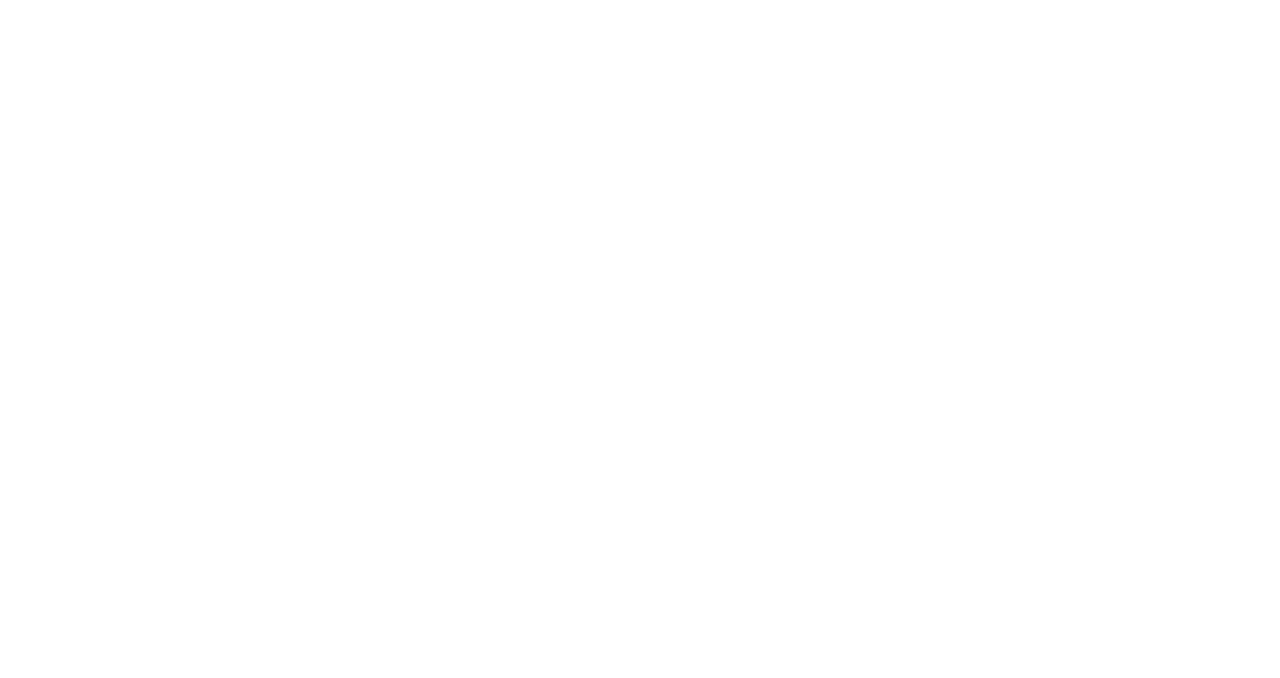
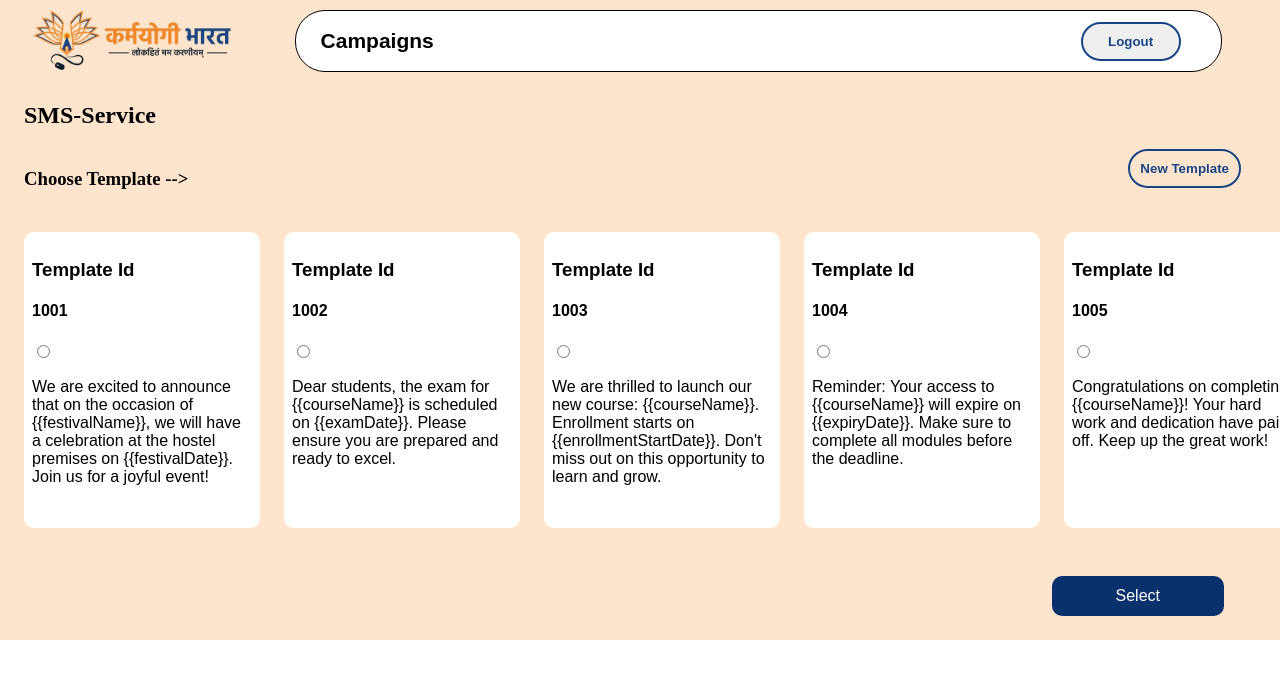
Before and after one commit to sagarkori143/iGotKarmayogi-Notifications-Module, an Angular app: page /templates in a window 1280 px wide. Before the commit this address led to /. Shown: the top 678 px of the page. Built offline with nearby package versions, Linux system fonts and the light colour scheme.

Commit message:
Added the template selector component

```diff
--- a/src/app/app.component.ts
+++ b/src/app/app.component.ts
@@ -3,11 +3,12 @@
 import { HomeComponent } from './components/home/home.component';
 import { NavbarComponent } from './components/navbar/navbar.component';
 import { CampaignsComponent } from './components/campaigns/campaigns.component';
+import { TemplateSelectorComponent } from './components/template-selector/template-selector.component';
 
 @Component({
   selector: 'app-root',
   standalone: true,
-  imports: [RouterOutlet,HomeComponent,NavbarComponent,CampaignsComponent],
+  imports: [RouterOutlet,HomeComponent,NavbarComponent,CampaignsComponent,TemplateSelectorComponent],
   templateUrl: './app.component.html',
   styleUrl: './app.component.css'
 })
--- a/src/app/app.routes.ts
+++ b/src/app/app.routes.ts
@@ -1,8 +1,12 @@
 import { Routes } from '@angular/router';
 import { CampaignsComponent } from './components/campaigns/campaigns.component';
 import { HomeComponent } from './components/home/home.component';
+import { TemplateSelectorComponent } from './components/template-selector/template-selector.component';
+import { UseTemplateComponent } from './components/use-template/use-template.component';
 
 export const routes: Routes = [
     { path: '', component: HomeComponent },
     { path: 'campaign', component: CampaignsComponent },
+    {path:'templates',component:TemplateSelectorComponent},
+    { path: 'usetemplate/:id', component: UseTemplateComponent }
 ];
--- a/src/app/components/campaigns/campaigns.component.html
+++ b/src/app/components/campaigns/campaigns.component.html
@@ -1,7 +1,7 @@
 <div class="Container">
     <app-navbar/>
     <div class="Content">
-      <div *ngFor="let event of EventsList" class="CampaignBox">
+      <div *ngFor="let event of EventsList" class="CampaignBox" routerLink="/templates">
          <img src={{event.img}}/>
          <h3>{{event.title}}</h3>
          <p>{{event.description}}</p>
--- a/src/app/components/campaigns/campaigns.component.ts
+++ b/src/app/components/campaigns/campaigns.component.ts
@@ -1,11 +1,12 @@
 import { Component } from '@angular/core';
 import { NavbarComponent } from '../navbar/navbar.component';
 import { CommonModule } from '@angular/common';
+import { RouterLink, RouterModule } from '@angular/router';
 
 @Component({
   selector: 'app-campaigns',
   standalone: true,
-  imports: [NavbarComponent,CommonModule],
+  imports: [NavbarComponent,CommonModule,RouterModule],
   templateUrl: './campaigns.component.html',
   styleUrl: './campaigns.component.css'
 })
--- a/src/app/components/navbar/navbar.component.css
+++ b/src/app/components/navbar/navbar.component.css
@@ -13,6 +13,7 @@
 
 .Container img {
     mix-blend-mode: multiply;
+    cursor: pointer;
 }
 
 .MainArea {
--- a/src/app/components/navbar/navbar.component.html
+++ b/src/app/components/navbar/navbar.component.html
@@ -1,5 +1,5 @@
 <div class="Container">
-    <img src="karmyogi_logo.png" height="60px">
+    <img routerLink="/campaign" src="karmyogi_logo.png" height="60px">
     <div class="MainArea">
         <h2>{{Campaigns}}</h2>
         <button routerLink="/">Logout</button>
--- /dev/null
+++ b/src/app/components/template-selector/template-selector.component.css
@@ -0,0 +1,69 @@
+body {
+    font-family: Arial, sans-serif; /* Default font for the entire body */
+}
+.Container{
+    background-color:#FDE5CD ;
+    display: flex;
+    flex-direction: column;
+}
+.Upper h2{
+    padding-inline: 1.5rem;
+}
+.Header{
+    display: flex;
+    justify-content: space-between;
+    padding-inline: 1.5rem;
+}
+.Header button {
+    height: 65%;
+    margin-right: 15px;
+    padding: 10px;
+    border-radius: 30px;
+    font-family: 'Poppins', sans-serif;
+    cursor: pointer;
+    color: #184486;
+    font-weight: bold;
+    border: solid #184486 2px;
+    background-color: transparent;
+}
+.Header button:hover {
+    background-color: #184486;
+    color: white;
+}
+.CardsSection{
+    display: flex;
+    overflow-x: auto;
+    gap: 1.5rem;
+    padding: 1.5rem;
+}
+.Card{
+    min-height: 200px;
+    min-width: 220px;
+    background-color: white;
+    border-radius: 10px;
+    padding: 0.5rem;
+    cursor: pointer;
+    font-family: 'Poppins', sans-serif;
+}
+.SubmitButton{
+    display: flex;
+    justify-content: right;
+    padding: 1.5rem;
+}
+.SubmitButton button{
+    margin-right: 2rem;
+    padding: 0.7rem;
+    padding-inline: 4rem;
+    background-color: #0a316c;
+    border: none;
+    border-radius: 10px;
+    color: white;
+    cursor: pointer;
+    font-size: 1rem;
+}
+.SubmitButton button:hover{
+    background-color: #06285b;
+}
+.SubmitButton button:disabled{
+    cursor: not-allowed;
+}
--- /dev/null
+++ b/src/app/components/template-selector/template-selector.component.html
@@ -0,0 +1,23 @@
+<app-navbar></app-navbar>
+<div class="Container">
+    <div class="Upper">
+        <h2>{{serviceTitle}}</h2>
+        <div class="Header">
+            <h3>Choose Template --></h3>
+            <button>New Template</button>
+        </div>
+    </div>
+    <div class="Lower">
+        <div class="CardsSection">
+            <div class="Card" *ngFor="let template of templates" (click)="selectTemplate(template)">
+                <h3>Template Id</h3>
+                <h4>{{template.id}}</h4>
+                <input type="radio" name="selectedTemplate" [checked]="selectedTemplateId === template.id" (click)="onRadioClick(template.id)">
+                <p>{{template.templateContent}}</p>
+            </div>
+        </div>
+        <div class="SubmitButton">
+            <button [disabled]="!selectedTemplateId" (click)="navigator()">Select</button>
+        </div>
+    </div>
+</div>
--- /dev/null
+++ b/src/app/components/template-selector/template-selector.component.ts
@@ -0,0 +1,160 @@
+import { Component } from '@angular/core';
+import { NavbarComponent } from '../navbar/navbar.component';
+import { CommonModule } from '@angular/common';
+import { Router, RouterEvent } from '@angular/router';
+
+@Component({
+  selector: 'app-template-selector',
+  standalone: true,
+  imports: [NavbarComponent,CommonModule],
+  templateUrl: './template-selector.component.html',
+  styleUrl: './template-selector.component.css'
+})
+export class TemplateSelectorComponent {
+serviceTitle:string="SMS-Service"
+templates=[
+  {
+      "id": 1001,
+      "category": "festival",
+      "templateContent": "We are excited to announce that on the occasion of {{festivalName}}, we will have a celebration at the hostel premises on {{festivalDate}}. Join us for a joyful event!"
+  },
+  {
+      "id": 1002,
+      "category": "exam announcement",
+      "templateContent": "Dear students, the exam for {{courseName}} is scheduled on {{examDate}}. Please ensure you are prepared and ready to excel."
+  },
+  {
+      "id": 1003,
+      "category": "new course launch",
+      "templateContent": "We are thrilled to launch our new course: {{courseName}}. Enrollment starts on {{enrollmentStartDate}}. Don't miss out on this opportunity to learn and grow."
+  },
+  {
+      "id": 1004,
+      "category": "course expiry",
+      "templateContent": "Reminder: Your access to {{courseName}} will expire on {{expiryDate}}. Make sure to complete all modules before the deadline."
+  },
+  {
+      "id": 1005,
+      "category": "course completion",
+      "templateContent": "Congratulations on completing {{courseName}}! Your hard work and dedication have paid off. Keep up the great work!"
+  },
+  {
+      "id": 1006,
+      "category": "festival",
+      "templateContent": "Happy {{festivalName}}! We invite you to join us for the celebration on {{festivalDate}} at the hostel premises. Let's make it a memorable day!"
+  },
+  {
+      "id": 1007,
+      "category": "exam announcement",
+      "templateContent": "Attention students: The final exam for {{courseName}} is on {{examDate}}. Be sure to review all your notes and be well-prepared."
+  },
+  {
+      "id": 1008,
+      "category": "new course launch",
+      "templateContent": "Announcing our new course: {{courseName}}. Enrollment opens on {{enrollmentStartDate}}. Secure your spot and embark on a new learning journey."
+  },
+  {
+      "id": 1009,
+      "category": "course expiry",
+      "templateContent": "Notice: The course {{courseName}} will expire on {{expiryDate}}. Please complete all required activities before this date."
+  },
+  {
+      "id": 1010,
+      "category": "course completion",
+      "templateContent": "Well done! You have successfully completed the {{courseName}}. We are proud of your achievement and wish you continued success."
+  },
+  {
+      "id": 1011,
+      "category": "festival",
+      "templateContent": "Celebrate {{festivalName}} with us on {{festivalDate}} at the hostel. We have planned a variety of activities and treats. Don't miss out!"
+  },
+  {
+      "id": 1012,
+      "category": "exam announcement",
+      "templateContent": "Heads up! The exam for {{courseName}} is coming up on {{examDate}}. Start your revision early to ensure success."
+  },
+  {
+      "id": 1013,
+      "category": "new course launch",
+      "templateContent": "Exciting news! Our new course {{courseName}} is now available. Enrollment starts on {{enrollmentStartDate}}. Join us and enhance your skills."
+  },
+  {
+      "id": 1014,
+      "category": "course expiry",
+      "templateContent": "Your subscription to {{courseName}} will expire on {{expiryDate}}. Please ensure you complete all course requirements before this date."
+  },
+  {
+      "id": 1015,
+      "category": "course completion",
+      "templateContent": "Congratulations! You have completed {{courseName}}. Your certificate will be available for download on {{certificateDate}}."
+  },
+  {
+      "id": 1016,
+      "category": "workshop",
+      "templateContent": "Join us for an interactive workshop on {{workshopTopic}} on {{workshopDate}}. Register now to reserve your spot."
+  },
+  {
+      "id": 1017,
+      "category": "seminar",
+      "templateContent": "We are pleased to invite you to a seminar on {{seminarTopic}} on {{seminarDate}}. Don't miss this opportunity to learn from experts."
+  },
+  {
+      "id": 1018,
+      "category": "webinar",
+      "templateContent": "Sign up for our upcoming webinar on {{webinarTopic}} scheduled for {{webinarDate}}. Enhance your knowledge from the comfort of your home."
+  },
+  {
+      "id": 1019,
+      "category": "holiday announcement",
+      "templateContent": "Please note that the institution will be closed on {{holidayName}} ({{holidayDate}}). We wish you a happy holiday!"
+  },
+  {
+      "id": 1020,
+      "category": "maintenance notice",
+      "templateContent": "A scheduled maintenance will take place on {{maintenanceDate}}. Access to the platform may be temporarily unavailable. We apologize for any inconvenience."
+  },
+  {
+      "id": 1021,
+      "category": "newsletter",
+      "templateContent": "Welcome to our monthly newsletter! This edition includes updates on {{newsletterTopic}} and upcoming events. Stay informed and engaged."
+  },
+  {
+      "id": 1022,
+      "category": "event reminder",
+      "templateContent": "Reminder: The event {{eventName}} will take place on {{eventDate}}. We look forward to your participation."
+  },
+  {
+      "id": 1023,
+      "category": "feedback request",
+      "templateContent": "We value your feedback! Please take a moment to complete the survey for {{courseName}} and help us improve your learning experience."
+  },
+  {
+      "id": 1024,
+      "category": "congratulations",
+      "templateContent": "Congratulations to {{recipientName}} on achieving {{achievement}}! We are proud of your success and dedication."
+  },
+  {
+      "id": 1025,
+      "category": "welcome message",
+      "templateContent": "Welcome to {{institutionName}}! We are delighted to have you join us. Let's embark on this exciting journey together."
+  }
+]
+selectedTemplateId: number | null = null;
+
+  constructor(private router: Router) {}
+
+  selectTemplate(template: any) {
+    this.selectedTemplateId = this.selectedTemplateId === template.id ? null : template.id;
+  }
+
+  onRadioClick(templateId: number) {
+    this.selectedTemplateId = templateId;
+  }
+
+  navigator() {
+    if (this.selectedTemplateId !== null) {
+      this.router.navigate(['/usetemplate', this.selectedTemplateId]);
+    }
+  }
+
+}
--- /dev/null
+++ b/src/app/components/use-template/use-template.component.css
@@ -0,0 +1,7 @@
+.Container{
+    display: flex;
+    flex-direction: column;
+    height: 100vh;
+    width: 100vw;
+    background-color: #FDE5CD;
+}
--- /dev/null
+++ b/src/app/components/use-template/use-template.component.html
@@ -0,0 +1,6 @@
+<app-navbar></app-navbar>
+<div class="Container">
+    <p>use-template works!</p>
+<h1>This is the page where we will do further operations after selecting a template from the templates list!</h1>
+
+</div>
```
Also changed, not shown: src/app/components/use-template/use-template.component.ts (added, +14 -0 lines), 2 other files (tests, documents, lock files or other folders).
